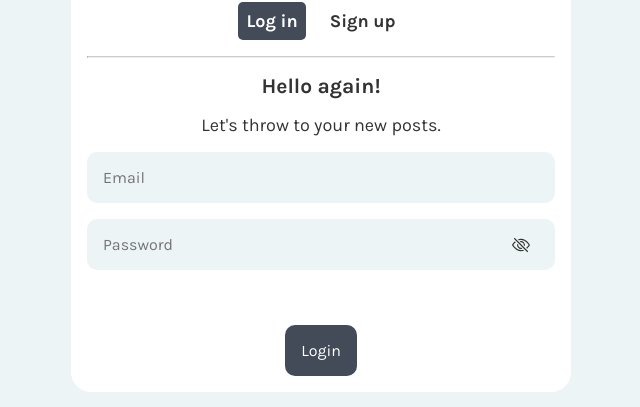
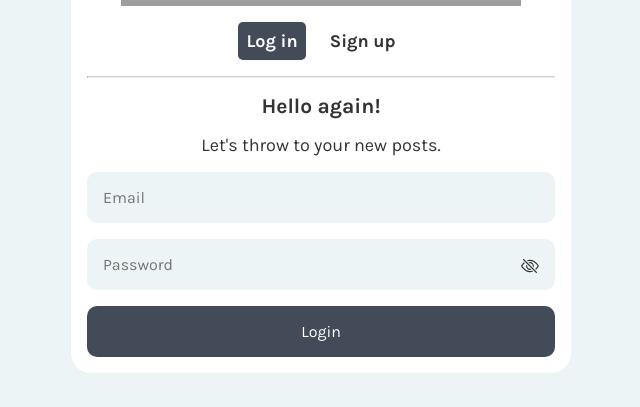
Before and after one commit to Liras333/social-network-project, a React (Vite) app: page /login in a window 1280 px wide. Shown: the part 369-776 px from the top of the page, without its empty margins (319-959 px from the left). Built offline with nearby package versions, Linux system fonts and the light colour scheme; grey boxes are pictures that could not be loaded.

Commit message:
add rect hook form to login

```diff
--- a/src/features/Auth/LoginAuth.jsx
+++ b/src/features/Auth/LoginAuth.jsx
@@ -1,34 +1,76 @@
 import { useState } from "react";
+import { useForm, } from "react-hook-form";
 import { BsEye, BsEyeSlash } from "react-icons/bs";
 import styled from "styled-components";
 import Input from "../../ui/Input";
 import Button from "../../ui/Button";
 
 
-
 const ShowPassword = styled.span`
-    position: relative;
-    left: 200px;
-    bottom: 50px;
+    position: absolute;
+    right: 1rem;
+    bottom: 77px;
     cursor:pointer;
 `
-function LoginAuth(){
+
+const Form = styled.form`
+    display: flex;
+    gap: 1rem;
+    flex-direction: column;
+    width:100%;
+    position: relative;
+    text-align:center;
+`
+
+function LoginAuth() {
   const [showPassword, setShowPassword] = useState(false);
+  const { register, handleSubmit, reset, getValues, formState } = useForm()
 
-  return(
-    <>
+  const { errors } = formState;
+
+  function onSubmit(data) {
+    console.log(data)
+    console.log(errors?.password?.message)
+    reset();
+
+  }
+
+  return (
+    <Form onSubmit={handleSubmit(onSubmit)}>
       <h3>Hello again!</h3>
       <p>Let's throw to your new posts.</p>
-    <Input type="text" placeholder="Email" required />
-                <Input type={showPassword ? "text" : "password"} placeholder="Password" required />
-                <ShowPassword onClick={()=> setShowPassword(show => !show)}>
+
+      <Input
+        type="text"
+        placeholder="Email"
+        required
+        {...register("email", {
+          required: "This field is required"
+
+        })}
+
+      />
+
+      <Input
+        type={showPassword ? "text" : "password"}
+        placeholder="Password"
+        required
+        {...register("password", {
+          required: "This field is required",
+          minLength: 7
+        })
+
+        }
+      />
+
+      <ShowPassword onClick={() => setShowPassword(show => !show)}>
         {showPassword
-                        ? <BsEye/>
+          ? <BsEye />
           : <BsEyeSlash />
         }
       </ShowPassword>
       <Button type="submit">Login</Button>
-    </>
+    </Form>
   )
 }
 
```
Also changed, not shown: src/features/Auth/RegisterAuth.jsx (+6 -6 lines), src/pages/Login.jsx (+5 -4 lines), src/ui/Navigation.jsx (+0 -9 lines), src/ui/StyledForm.jsx (added, +9 -0 lines). Lines whose indentation alone changed are shown as unchanged.
